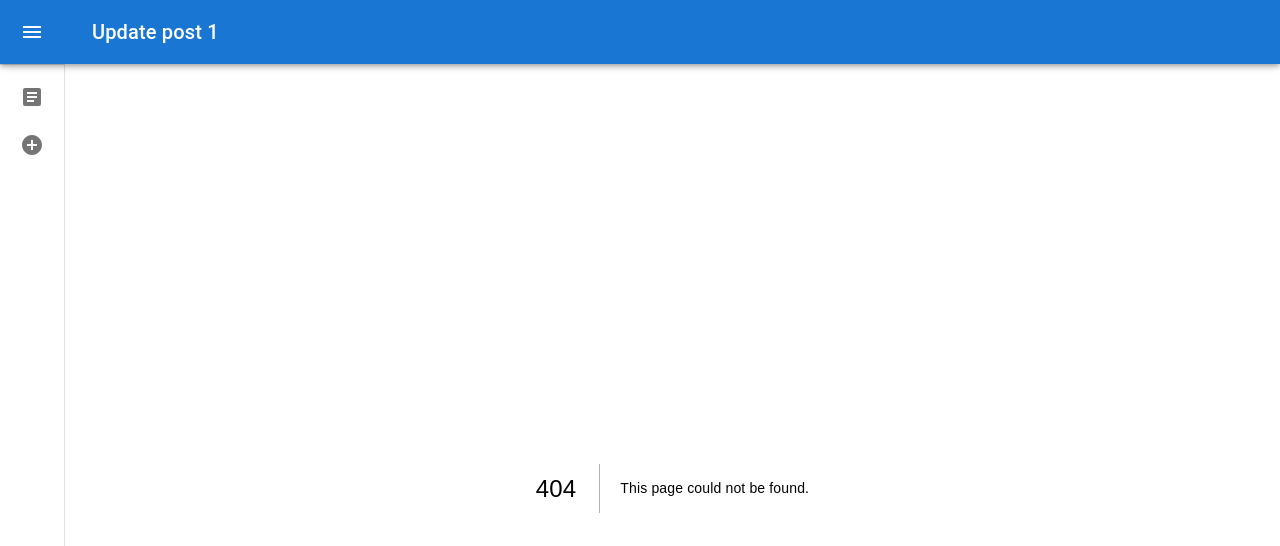
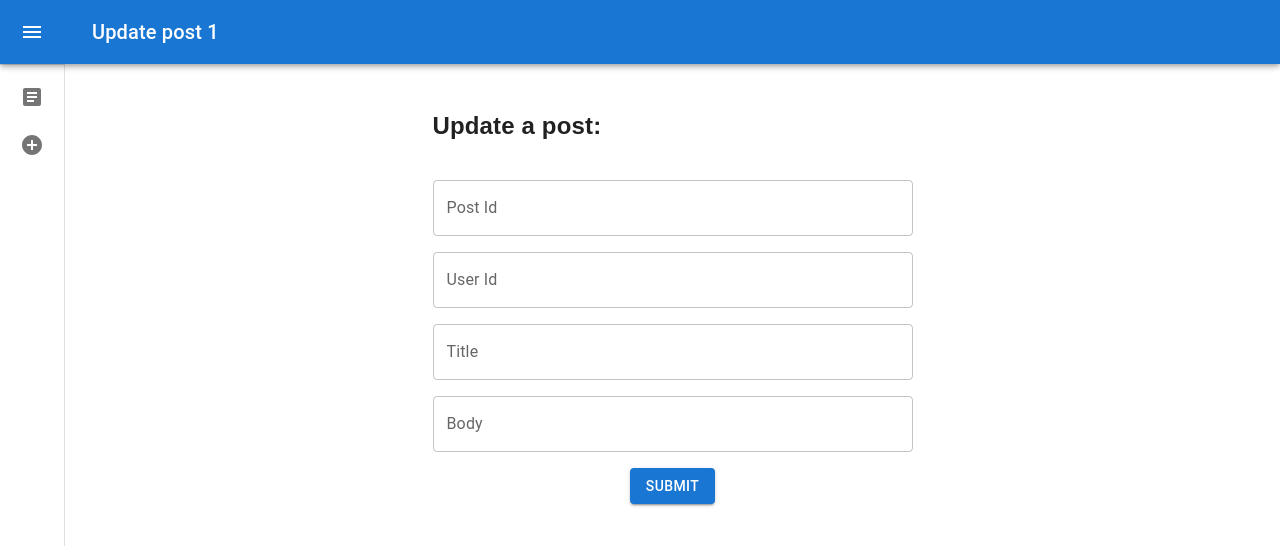
Before and after one commit to ADSmith-0/Next-CRUD-app, a Next.js app: page /update-post/1 in a window 1280 px wide. Before the commit this address had no page. Shown: the top 546 px of the page. Built offline with nearby package versions, Linux system fonts and the light colour scheme; no server answers.

Commit message:
update: can now edit a post, fixed alert styling

```diff
--- a/components/alert.jsx
+++ b/components/alert.jsx
@@ -15,11 +15,10 @@ export default function CustomAlert({ visible, setVisible, severity, position, v
     return (
         visible ?
             <Alert
-                className={position === "fixed" ? style.fixed : ""}
                 severity={severity || "success"}
                 onClose={() => setVisible(false)}
                 variant={variant || ""}
-
+                className={position === "fixed" ? style.fixed : ""}
             >
                 { children }
             </Alert>
--- a/components/card.jsx
+++ b/components/card.jsx
@@ -11,7 +11,7 @@ export default function CustomCard({ id, userId, title, body, passDeletedBack })
     }
 
     const handleEdit = e => {
-
+        router.push(`/update-post/${id}`);
     }
 
     const handleDelete = async (e) => {
--- a/pages/posts/[id].jsx
+++ b/pages/posts/[id].jsx
@@ -2,7 +2,7 @@ import { Button, Typography } from "@mui/material";
 import ChevronLeftIcon from '@mui/icons-material/ChevronLeft';
 import { useRouter } from "next/router";
 
-// could be getStaticProps, depending on how frequently
+// could be getStaticProps, depending on how frequently data is updated
 export async function getServerSideProps(context){
     const { id } = context.params;
     const response = await fetch(`http://localhost:3000/api/get-posts/${id}`);
--- /dev/null
+++ b/pages/update-post/[id].jsx
@@ -0,0 +1,125 @@
+import { Button, TextField } from "@mui/material";
+import Alert from '../../components/alert';
+import { useState } from 'react';
+import { putJSON} from "@/lib/fetch";
+import style from "../../styles/add-update-post.module.css";
+
+export async function getServerSideProps(context) {
+    try{
+        const { id } = context.params;
+        const response = await fetch(`http://localhost:3000/api/get-posts/${id}`);
+        const data = await response.json();
+        return {
+            props: {
+                postData: data
+            }
+        }
+    }catch(e){
+        throw e;
+    }
+}
+
+export default function UpdatePost({ postData }) {
+    const [id, setId] = useState(postData.id);
+    const [userId, setUserId] = useState(postData.userId);
+    const [title, setTitle] = useState(postData.title);
+    const [body, setBody] = useState(postData.body);
+
+    const [successAlertVisible, setSuccessAlertVisible] = useState(false);
+    const [errorAlertVisible, setErrorAlertVisible] = useState(false);
+
+
+    const resetFields = () => {
+        setId("");
+        setUserId("");
+        setTitle("");
+        setBody("");
+    }
+
+    const handleSubmit = async (e) => {
+        e.preventDefault();
+
+        try {
+            const response = await putJSON(`/api/update-post/${id}`, { id, userId, title, body });
+            if (response.ok) {
+                resetFields();
+                setSuccessAlertVisible(true);
+            } else {
+                setErrorAlertVisible(true);
+            }
+        } catch (error) {
+            throw error;
+        }
+    }
+
+    return (
+        <div className={`${style.container} ${style.flex}`}>
+            <h2>Update a post:</h2>
+            {/* Ideally we'd use action with an endpoint at our API
+            like with sveltekit forms, but that doesn't work here */}
+            <form className={style.flex} onSubmit={handleSubmit}>
+                <TextField
+                    label="Post Id"
+                    variant="outlined"
+                    inputProps={{
+                        inputMode: "numeric",
+                        pattern: "[0-9]+",
+                        required: true,
+                        title: "Must be a number"
+                    }}
+                    value={id}
+                    onInput={(e) => setId(e.target.value)}
+                    fullWidth
+                />
+                <TextField
+                    label="User Id"
+                    variant="outlined"
+                    inputProps={{
+                        inputMode: "numeric",
+                        pattern: "[0-9]+",
+                        required: true,
+                        title: "Must be a number"
+                    }}
+                    value={userId}
+                    onInput={(e) => setUserId(e.target.value)}
+                    fullWidth
+                />
+                <TextField
+                    label="Title"
+                    variant="outlined"
+                    inputProps={{
+                        inputMode: "text",
+                        pattern: ".+",
+                        required: true,
+                        title: "Cannot be empty"
+                    }}
+                    value={title}
+                    onInput={(e) => setTitle(e.target.value)}
+                    fullWidth
+                />
+                <TextField
+                    label="Body"
+                    variant="outlined"
+                    inputProps={{
+                        inputMode: "text",
+                        pattern: ".+",
+                        required: true,
+                        title: "Cannot be empty"
+                    }}
+                    value={body}
+                    onInput={(e) => setBody(e.target.value)}
+                    fullWidth
+                />
+                <Button
+                    type="submit"
+                    variant="contained"
+                    className={style.btn}
+                >
+                    Submit
+                </Button>
+            </form>
+            <Alert visible={successAlertVisible} setVisible={setSuccessAlertVisible}>Post created!</Alert>
+            <Alert visible={errorAlertVisible} setVisible={setErrorAlertVisible} severity="error">Something went wrong please try again</Alert>
+        </div>
+    )
+}
--- a/styles/alert.module.css
+++ b/styles/alert.module.css
@@ -1,6 +1,7 @@
 .fixed {
     position: fixed;
     bottom: 2em;
-    left: 38vw;
-    width: 400px;
+    /* left: 38vw; */
+    width: 50%;
+    left: 25%;
 }
```
Also changed, not shown: pages/add-post/index.jsx (renamed from pages/add-post.jsx, +5 -5 lines), styles/add-update-post.module.css (renamed from styles/add-post.module.css).
